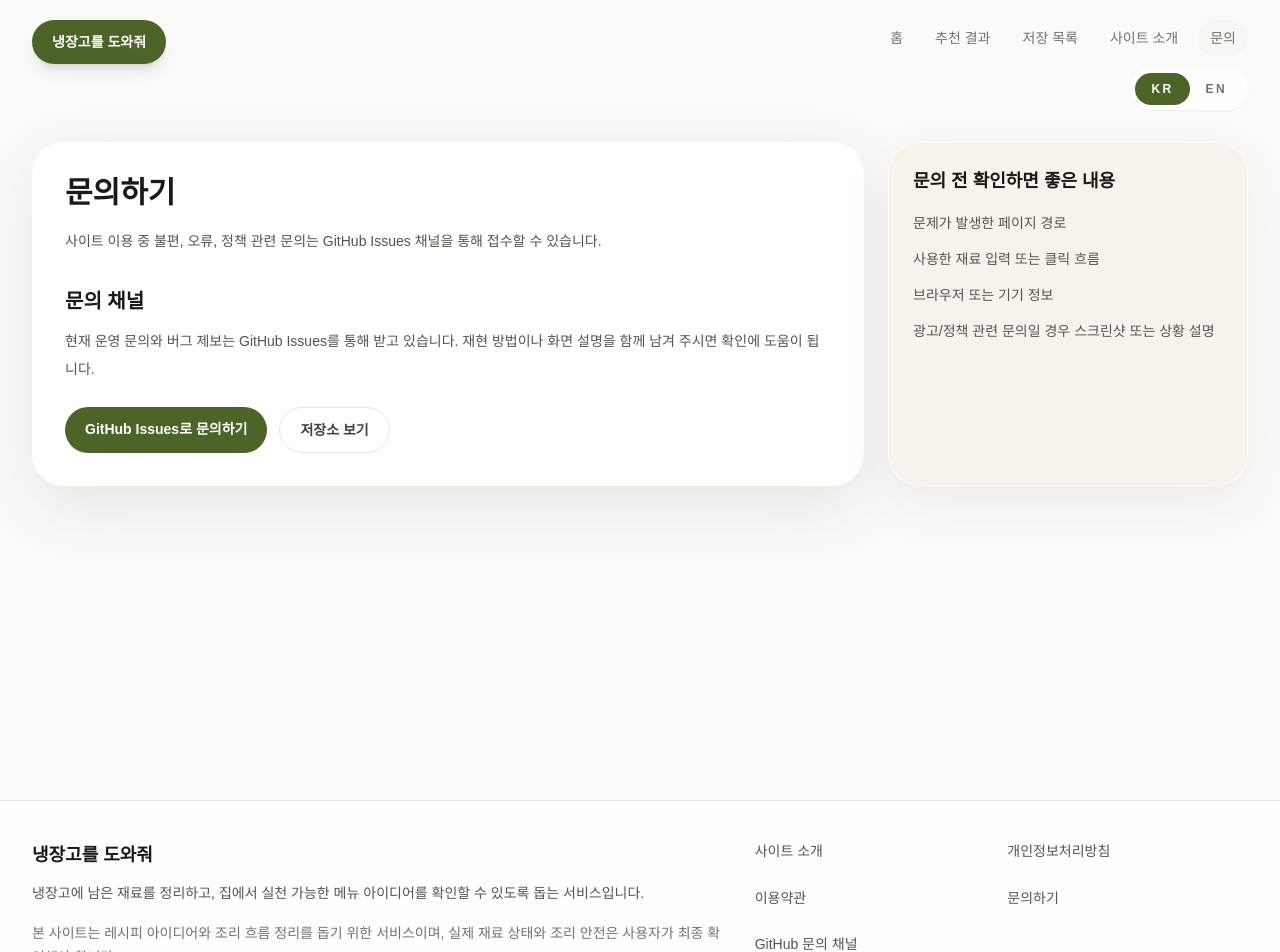
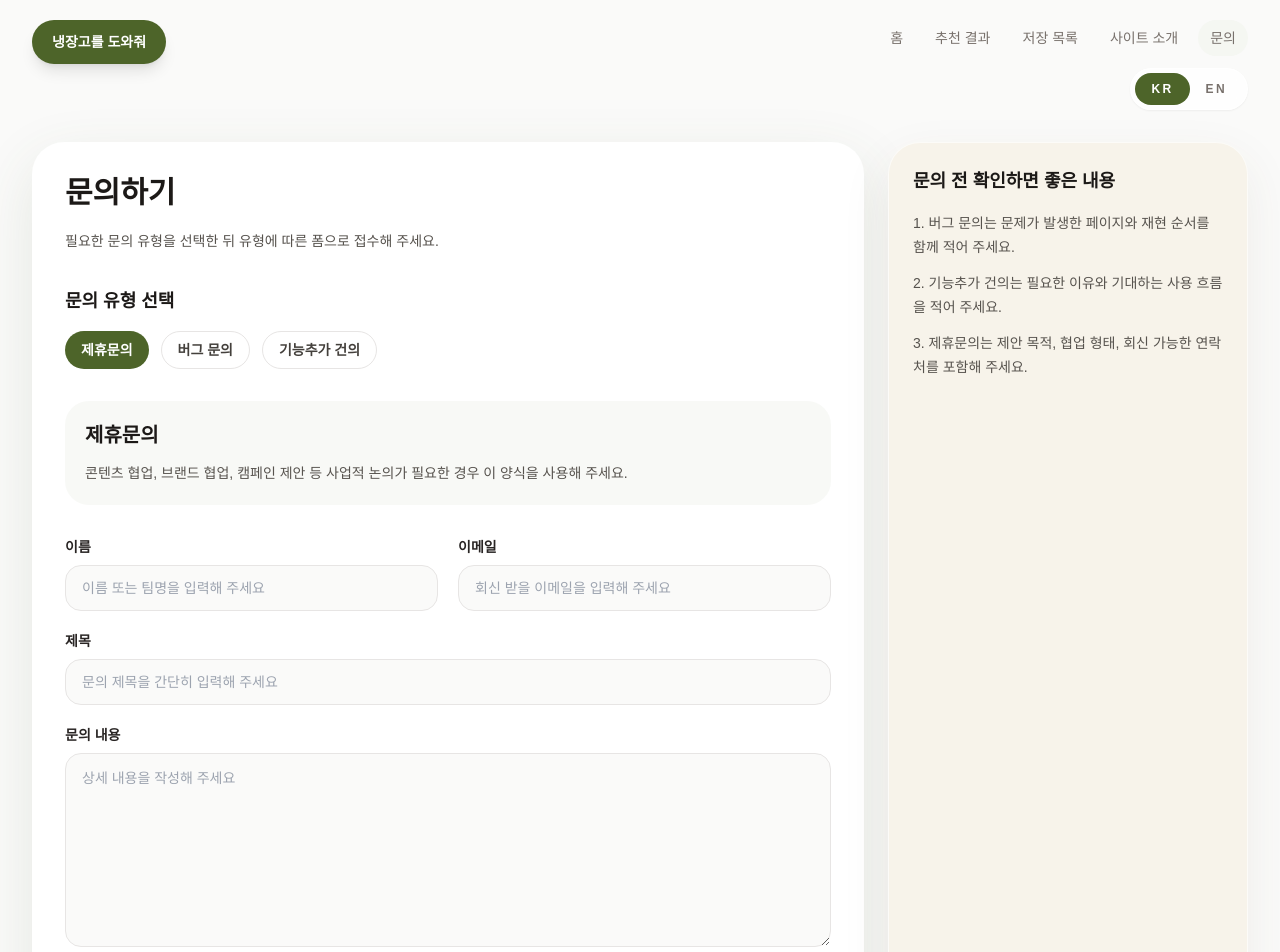
Before and after one commit to hanwj75/Refrigerator_Helper, a React (Vite) app: page /contact in a window 1280 px wide. Shown: the top 952 px of the page. Built offline with nearby package versions, Linux system fonts and the light colour scheme.

Commit message:
refactor: localize contact page and remove repository links

```diff
--- a/src/lib/site.ts
+++ b/src/lib/site.ts
@@ -1,5 +1,3 @@
 export const SITE_NAME = "냉장고를 도와줘";
 export const SITE_DESCRIPTION =
   "냉장고에 있는 재료를 바탕으로 집에서 실천하기 좋은 메뉴 아이디어와 조리 흐름을 정리해 주는 웹 서비스입니다.";
-export const SITE_ISSUES_URL = "https://github.com/hanwj75/Refrigerator_Helper/issues";
-export const SITE_REPOSITORY_URL = "https://github.com/hanwj75/Refrigerator_Helper";
--- a/src/pages/ContactPage.tsx
+++ b/src/pages/ContactPage.tsx
@@ -1,48 +1,120 @@
+import { useMemo, useState } from "react";
+import clsx from "clsx";
 import { PageTopBar } from "@/components/layout/PageTopBar";
 import { SeoMeta } from "@/components/seo/SeoMeta";
-import { SITE_ISSUES_URL, SITE_REPOSITORY_URL } from "@/lib/site";
 import { useRecipeStore } from "@/store/useRecipeStore";
+
+type InquiryType = "partnership" | "bug" | "feature";
+
+const FORMSPREE_ENDPOINT = "https://formspree.io/f/mdapaqyw";
 
 const copy = {
   ko: {
     title: "문의하기",
     description:
-      "사이트 이용 중 불편, 오류, 정책 관련 문의는 GitHub Issues 채널을 통해 접수할 수 있습니다.",
-    channelTitle: "문의 채널",
-    channelBody:
-      "현재 운영 문의와 버그 제보는 GitHub Issues를 통해 받고 있습니다. 재현 방법이나 화면 설명을 함께 남겨 주시면 확인에 도움이 됩니다.",
-    supportTitle: "문의 전 확인하면 좋은 내용",
-    supportPoints: [
-      "문제가 발생한 페이지 경로",
-      "사용한 재료 입력 또는 클릭 흐름",
-      "브라우저 또는 기기 정보",
-      "광고/정책 관련 문의일 경우 스크린샷 또는 상황 설명",
+      "필요한 문의 유형을 선택한 뒤 유형에 따른 폼으로 접수해 주세요.",
+    sectionTitle: "문의 유형 선택",
+    nameLabel: "이름",
+    emailLabel: "이메일",
+    subjectLabel: "제목",
+    messageLabel: "문의 내용",
+    submitLabel: "문의 보내기",
+    noteTitle: "문의 전 확인하면 좋은 내용",
+    notes: [
+      "1. 버그 문의는 문제가 발생한 페이지와 재현 순서를 함께 적어 주세요.",
+      "2. 기능추가 건의는 필요한 이유와 기대하는 사용 흐름을 적어 주세요.",
+      "3. 제휴문의는 제안 목적, 협업 형태, 회신 가능한 연락처를 포함해 주세요.",
     ],
-    issues: "GitHub Issues로 문의하기",
-    repository: "저장소 보기",
+
+    placeholders: {
+      name: "이름 또는 팀명을 입력해 주세요",
+      email: "회신 받을 이메일을 입력해 주세요",
+      subject: "문의 제목을 간단히 입력해 주세요",
+      message: "상세 내용을 작성해 주세요",
+    },
+    types: {
+      partnership: {
+        button: "제휴문의",
+        title: "제휴문의",
+        description:
+          "콘텐츠 협업, 브랜드 협업, 캠페인 제안 등 사업적 논의가 필요한 경우 이 양식을 사용해 주세요.",
+        subjectPrefix: "[제휴문의]",
+      },
+      bug: {
+        button: "버그 문의",
+        title: "버그 문의",
+        description:
+          "오류 화면, 버튼 동작 문제, 저장 실패 등 사이트 이용 중 발견한 문제를 알려 주세요.",
+        subjectPrefix: "[버그 문의]",
+      },
+      feature: {
+        button: "기능추가 건의",
+        title: "기능추가 건의",
+        description:
+          "사용 중 아쉬웠던 점이나 추가되면 좋을 기능 아이디어를 구체적으로 남겨 주세요.",
+        subjectPrefix: "[기능추가 건의]",
+      },
+    },
   },
   en: {
     title: "Contact",
     description:
-      "Questions, bug reports, and policy-related requests can be submitted through the GitHub Issues channel.",
-    channelTitle: "Support channel",
-    channelBody:
-      "The current project accepts support and bug reports through GitHub Issues. Sharing the page path and reproduction steps will help us review the issue faster.",
-    supportTitle: "Helpful information to include",
-    supportPoints: [
-      "The page where the issue occurred",
-      "Ingredients entered or the flow you used",
-      "Your browser or device",
-      "A screenshot or context for ads/policy questions",
+      "Please choose the inquiry type you need and submit it through the matching form.",
+    sectionTitle: "Select inquiry type",
+    nameLabel: "Name",
+    emailLabel: "Email",
+    subjectLabel: "Title",
+    messageLabel: "Inquiry details",
+    submitLabel: "Send inquiry",
+    noteTitle: "Helpful points before submitting",
+    notes: [
+      "1. For bug reports, please include the page where the issue happened and the steps to reproduce it.",
+      "2. For feature suggestions, please explain why the feature is needed and how you expect it to be used.",
+      "3. For partnership inquiries, please include the purpose, collaboration format, and a reliable reply contact.",
     ],
-    issues: "Open GitHub Issues",
-    repository: "View repository",
+    placeholders: {
+      name: "Enter your name or team name",
+      email: "Enter the email address for reply",
+      subject: "Enter a short inquiry title",
+      message: "Write the details of your inquiry",
+    },
+    types: {
+      partnership: {
+        button: "Partnership",
+        title: "Partnership",
+        description:
+          "Use this form for business discussions such as content collaborations, brand partnerships, or campaign proposals.",
+        subjectPrefix: "[Partnership]",
+      },
+      bug: {
+        button: "Bug report",
+        title: "Bug report",
+        description:
+          "Please use this form to report problems such as broken pages, button issues, or saving failures while using the site.",
+        subjectPrefix: "[Bug Report]",
+      },
+      feature: {
+        button: "Feature request",
+        title: "Feature suggestion",
+        description:
+          "Please use this form to suggest new features or improvements that would make the service more useful.",
+        subjectPrefix: "[Feature Request]",
+      },
+    },
   },
 } as const;
 
 export function ContactPage() {
   const language = useRecipeStore((state) => state.language);
   const currentCopy = copy[language];
+  const [selectedType, setSelectedType] = useState<InquiryType>("partnership");
+
+  const inquiryConfig = useMemo(
+    () => currentCopy.types[selectedType],
+    [currentCopy.types, selectedType],
+  );
+
+  const inquiryTypes: InquiryType[] = ["partnership", "bug", "feature"];
 
   return (
     <div className="mx-auto flex min-h-screen w-full max-w-7xl flex-col px-4 pb-12 pt-5 sm:px-6 lg:px-8">
@@ -52,39 +124,133 @@ export function ContactPage() {
       />
       <PageTopBar />
 
-      <section className="mt-8 grid gap-6 lg:grid-cols-[minmax(0,1.1fr)_360px]">
+      <section className="mt-8 grid gap-6 lg:grid-cols-[minmax(0,1.2fr)_360px]">
         <article className="rounded-[2rem] border border-white/70 bg-white p-8 shadow-[0_20px_60px_rgba(73,98,56,0.12)]">
-          <h1 className="text-3xl font-semibold text-stone-900">{currentCopy.title}</h1>
-          <p className="mt-4 text-sm leading-7 text-stone-600">{currentCopy.description}</p>
+          <h1 className="text-3xl font-semibold text-stone-900">
+            {currentCopy.title}
+          </h1>
+          <p className="mt-4 text-sm leading-7 text-stone-600">
+            {currentCopy.description}
+          </p>
 
-          <h2 className="mt-8 text-xl font-semibold text-stone-900">{currentCopy.channelTitle}</h2>
-          <p className="mt-3 text-sm leading-7 text-stone-600">{currentCopy.channelBody}</p>
+          <div className="mt-8">
+            <h2 className="text-lg font-semibold text-stone-900">
+              {currentCopy.sectionTitle}
+            </h2>
+            <div className="mt-4 flex flex-wrap gap-3">
+              {inquiryTypes.map((type) => (
+                <button
+                  key={type}
+                  type="button"
+                  onClick={() => setSelectedType(type)}
+                  className={clsx(
+                    "rounded-full px-4 py-2 text-sm font-semibold transition-colors",
+                    selectedType === type
+                      ? "bg-brand-700 text-white"
+                      : "border border-stone-200 bg-white text-stone-700 hover:border-brand-200 hover:text-brand-800",
+                  )}
+                >
+                  {currentCopy.types[type].button}
+                </button>
+              ))}
+            </div>
+          </div>
 
-          <div className="mt-6 flex flex-wrap gap-3">
-            <a
-              href={SITE_ISSUES_URL}
-              target="_blank"
-              rel="noreferrer"
-              className="rounded-full bg-brand-700 px-5 py-3 text-sm font-semibold text-white"
+          <div className="mt-8 rounded-[1.5rem] bg-brand-50/70 p-5">
+            <h2 className="text-xl font-semibold text-stone-900">
+              {inquiryConfig.title}
+            </h2>
+            <p className="mt-3 text-sm leading-6 text-stone-600">
+              {inquiryConfig.description}
+            </p>
+          </div>
+
+          <form
+            action={FORMSPREE_ENDPOINT}
+            method="POST"
+            className="mt-8 space-y-5"
+          >
+            <input
+              type="hidden"
+              name="inquiryType"
+              value={inquiryConfig.title}
+            />
+            <input
+              type="hidden"
+              name="_subject"
+              value={`${inquiryConfig.subjectPrefix} ${currentCopy.title}`}
+            />
+
+            <div className="grid gap-5 sm:grid-cols-2">
+              <label className="block">
+                <span className="mb-2 block text-sm font-semibold text-stone-800">
+                  {currentCopy.nameLabel}
+                </span>
+                <input
+                  required
+                  type="text"
+                  name="name"
+                  placeholder={currentCopy.placeholders.name}
+                  className="w-full rounded-[1rem] border border-stone-200 bg-stone-50 px-4 py-3 text-sm text-stone-900 outline-none transition focus:border-brand-300 focus:bg-white"
+                />
+              </label>
+
+              <label className="block">
+                <span className="mb-2 block text-sm font-semibold text-stone-800">
+                  {currentCopy.emailLabel}
+                </span>
+                <input
+                  required
+                  type="email"
+                  name="email"
+                  placeholder={currentCopy.placeholders.email}
+                  className="w-full rounded-[1rem] border border-stone-200 bg-stone-50 px-4 py-3 text-sm text-stone-900 outline-none transition focus:border-brand-300 focus:bg-white"
+                />
+              </label>
+            </div>
+
+            <label className="block">
+              <span className="mb-2 block text-sm font-semibold text-stone-800">
+                {currentCopy.subjectLabel}
+              </span>
+              <input
+                required
+                type="text"
+                name="subject"
+                placeholder={currentCopy.placeholders.subject}
+                className="w-full rounded-[1rem] border border-stone-200 bg-stone-50 px-4 py-3 text-sm text-stone-900 outline-none transition focus:border-brand-300 focus:bg-white"
+              />
+            </label>
+
+            <label className="block">
+              <span className="mb-2 block text-sm font-semibold text-stone-800">
+                {currentCopy.messageLabel}
+              </span>
+              <textarea
+                required
+                name="message"
+                rows={7}
+                placeholder={currentCopy.placeholders.message}
+                className="w-full rounded-[1rem] border border-stone-200 bg-stone-50 px-4 py-3 text-sm leading-6 text-stone-900 outline-none transition focus:border-brand-300 focus:bg-white"
+              />
+            </label>
+
+            <button
+              type="submit"
+              className="rounded-full bg-brand-700 px-5 py-3 text-sm font-semibold text-white transition hover:bg-brand-800"
             >
-              {currentCopy.issues}
-            </a>
-            <a
-              href={SITE_REPOSITORY_URL}
-              target="_blank"
-              rel="noreferrer"
-              className="rounded-full border border-stone-200 px-5 py-3 text-sm font-semibold text-stone-700"
-            >
-              {currentCopy.repository}
-            </a>
-          </div>
+              {currentCopy.submitLabel}
+            </button>
+          </form>
         </article>
 
         <aside className="rounded-[2rem] border border-white/70 bg-[#f7f3ea] p-6 shadow-[0_18px_50px_rgba(93,76,53,0.08)]">
-          <h2 className="text-lg font-semibold text-stone-900">{currentCopy.supportTitle}</h2>
+          <h2 className="text-lg font-semibold text-stone-900">
+            {currentCopy.noteTitle}
+          </h2>
           <ul className="mt-4 space-y-3 text-sm leading-6 text-stone-600">
-            {currentCopy.supportPoints.map((point) => (
-              <li key={point}>{point}</li>
+            {currentCopy.notes.map((note) => (
+              <li key={note}>{note}</li>
             ))}
           </ul>
         </aside>
--- a/src/pages/TermsPage.tsx
+++ b/src/pages/TermsPage.tsx
@@ -22,7 +22,7 @@ const copy = {
       },
       {
         title: "4. 외부 링크 및 제3자 서비스",
-        body: "사이트는 GitHub, Google AdSense 등 외부 서비스를 함께 사용할 수 있습니다. 외부 서비스의 정책과 처리 방식은 각 제공자의 기준을 따릅니다.",
+        body: "사이트는 Google AdSense 등 외부 서비스를 함께 사용할 수 있습니다. 외부 서비스의 정책과 처리 방식은 각 제공자의 기준을 따릅니다.",
       },
       {
         title: "5. 면책",
@@ -49,7 +49,7 @@ const copy = {
       },
       {
         title: "4. External links and third-party services",
-        body: "The site may use third-party services such as GitHub and Google AdSense. Their policies and data handling are governed by each provider.",
+        body: "The site may use third-party services such as Google AdSense. Their policies and data handling are governed by each provider.",
       },
       {
         title: "5. Limitation of liability",
```
Also changed, not shown: src/components/layout/SiteFooter.tsx (+1 -11 lines), src/pages/AboutPage.tsx (+2 -13 lines), src/pages/PrivacyPage.tsx (+5 -8 lines).
